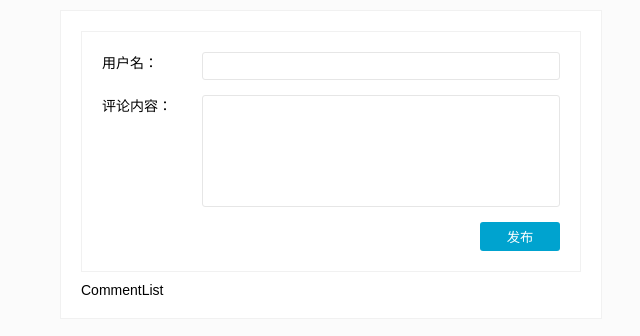
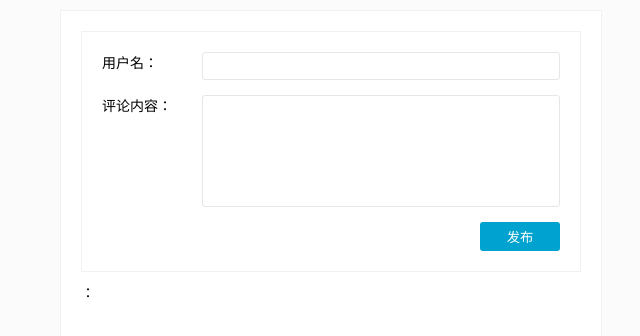
Before and after one commit to kmsheng/react-naive-book-katas, a React (Create React App) app in the folder hello-react/: page / in a window 1280 px wide. Both pictures are taken after a click on the button "发布". Shown: the top 336 px of the page, without its empty margins (309-949 px from the left). Built offline with nearby package versions, Linux system fonts and the light colour scheme.

Commit message:
add stuff for lesson16

```diff
--- /dev/null
+++ b/hello-react/src/Comment.js
@@ -0,0 +1,16 @@
+import React, {Component} from 'react';
+
+export default class Comment extends Component {
+
+  render () {
+    const {comment} = this.props;
+    return (
+      <div className="comment">
+        <div className="comment-user">
+          <span>{comment.username}</span>：
+        </div>
+        <p>{comment.content}</p>
+      </div>
+    )
+  }
+}
--- a/hello-react/src/CommentApp.js
+++ b/hello-react/src/CommentApp.js
@@ -5,15 +5,25 @@ import CommentList from './CommentList';
 
 export default class CommentApp extends Component {
 
-  handleCommentSubmit(comment) {
-    console.log('comment', comment);
+  constructor() {
+    super();
+    this.state = {
+      comments: []
+    };
   }
 
+  handleCommentSubmit = (comment) => {
+    console.log('comment', comment);
+    const {comments} = this.state;
+    this.setState({comments: [...comments, comment]});
+  };
+
   render() {
+    const {comments} = this.state;
     return (
       <div className="wrapper">
         <CommentInput onSubmit={this.handleCommentSubmit} />
-        <CommentList />
+        <CommentList comments={comments} />
       </div>
     );
   }
--- a/hello-react/src/CommentList.js
+++ b/hello-react/src/CommentList.js
@@ -1,10 +1,28 @@
 import React, {Component} from 'react';
+import PropTypes from 'prop-types';
+
+import Comment from './Comment';
 
 export default class CommentList extends Component {
 
+  static propTypes = {
+    comments: PropTypes.array
+  };
+
+  static defaultProps = {
+    comments: []
+  };
+
+  renderComments() {
+    const {comments} = this.props;
+    return comments.map((comment, index) => {
+      return <Comment comment={comment} key={index} />;
+    });
+  }
+
   render() {
     return (
-      <div>CommentList</div>
+      <div>{this.renderComments()}</div>
     );
   }
 }
```
